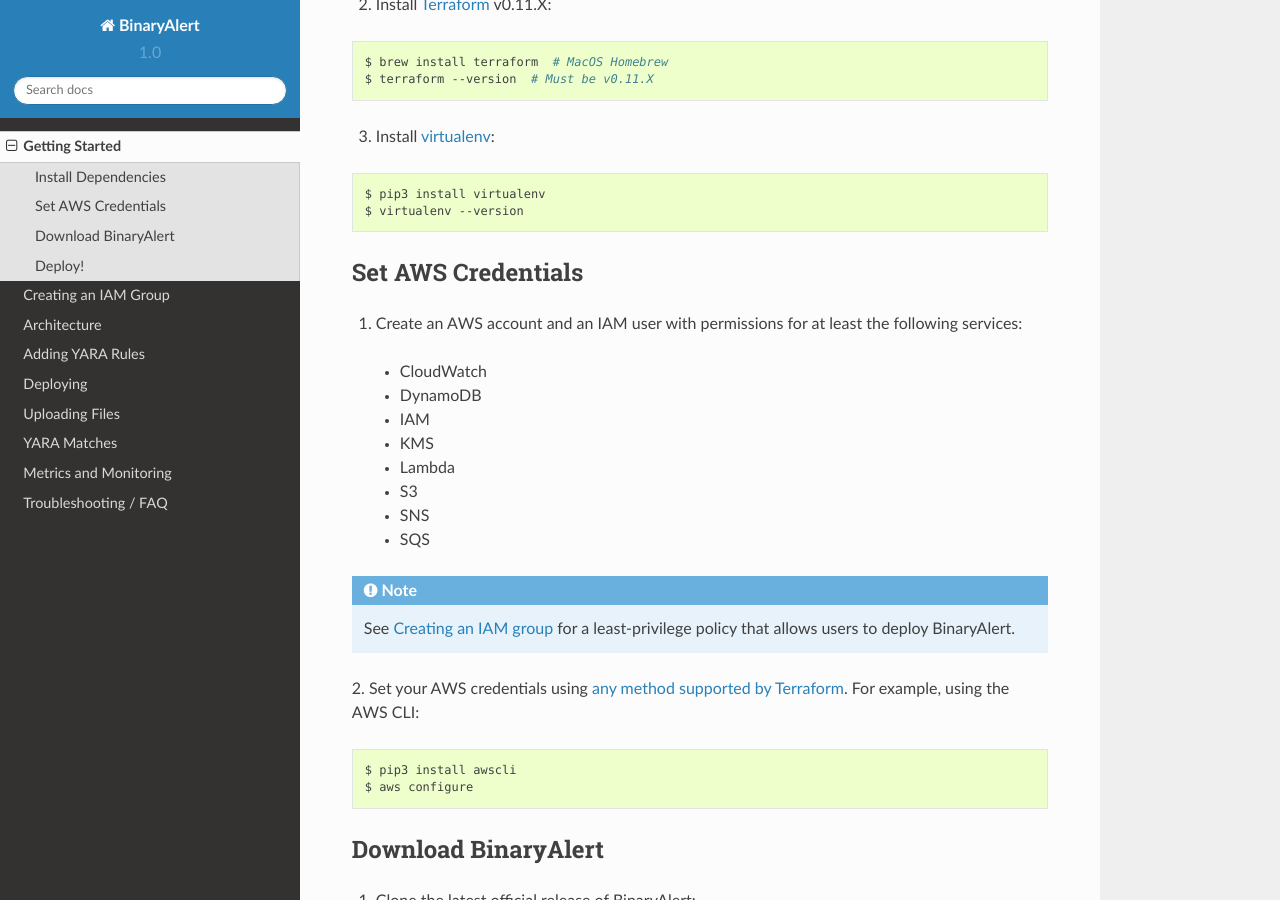
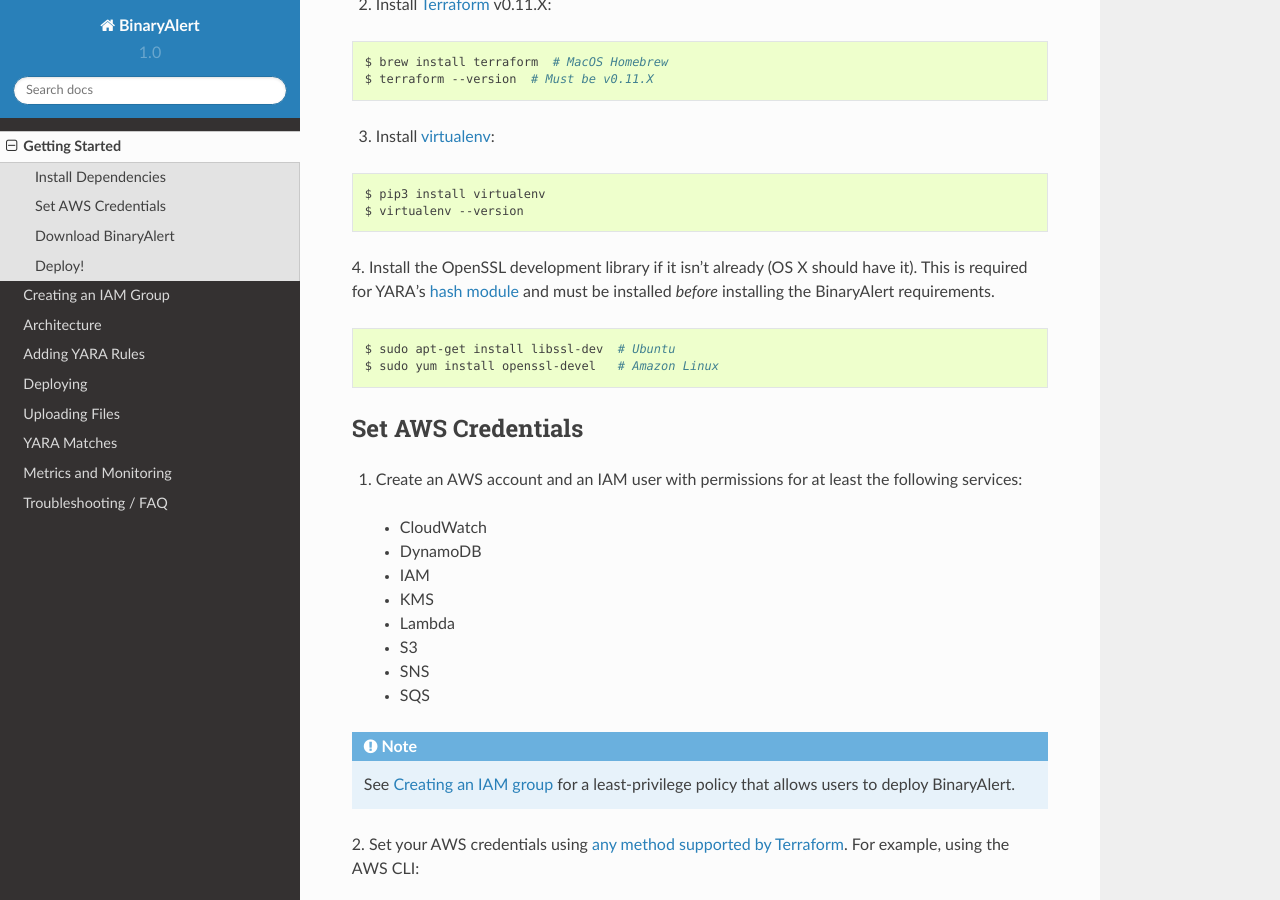
Before and after one commit to airbnb/binaryalert, a Sphinx documentation site: the page built from docs/source/getting-started.rst, in a window 1280 px wide and 900 px high, scrolled down 491 px. Built offline with Sphinx 7.4.7 and the Read the Docs theme 2.0.0, drawn with Linux system fonts in a browser that asks for light colours.

Commit message:
Add openssl development library ibrary installation instructions

```diff
--- a/docs/source/getting-started.rst
+++ b/docs/source/getting-started.rst
@@ -29,6 +29,14 @@
   $ pip3 install virtualenv
   $ virtualenv --version
 
+4. Install the OpenSSL development library if it isn't already (OS X should have it).
+This is required for YARA's `hash module <http://yara.readthedocs.io/en/stable/modules/hash.html>`_
+and must be installed *before* installing the BinaryAlert requirements.
+
+.. code-block:: bash
+
+  $ sudo apt-get install libssl-dev  # Ubuntu
+  $ sudo yum install openssl-devel   # Amazon Linux
 
 Set AWS Credentials
 -------------------
```
